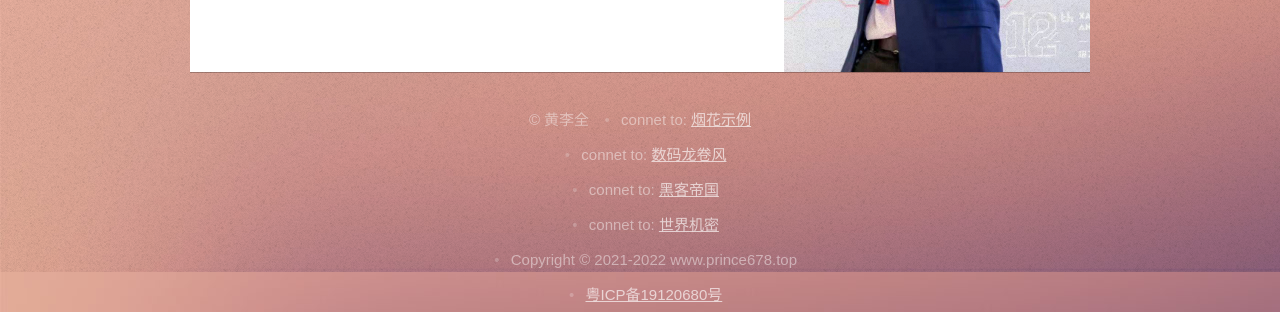
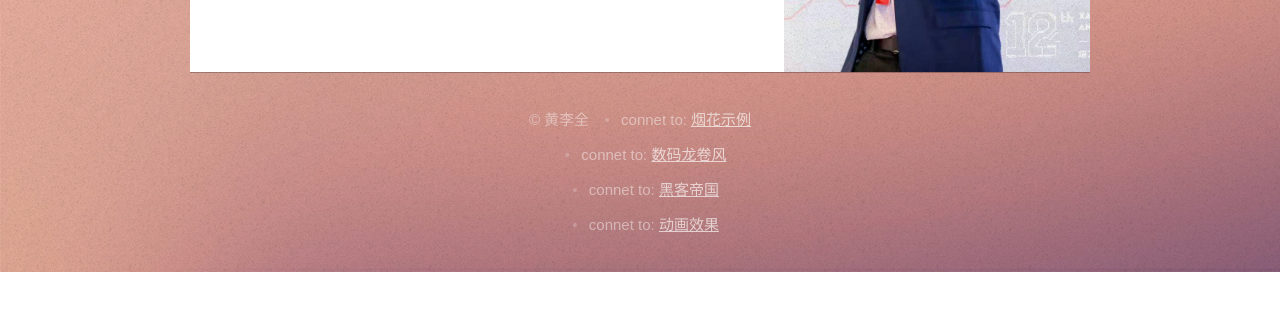
Before and after one commit to MagicPrince666/-, a plain HTML site: page index.html in a window 1280 px wide. Shown: the part 528-840 px from the top of the page. After the commit the page ends 800 px from the top, so only its background shows below. Drawn offline with Linux system fonts and the light colour scheme.

Commit message:
刷新一下

```diff
--- a/index.html
+++ b/index.html
@@ -3,8 +3,9 @@
 	Astral 1.0
 -->
 <html>
+
 <head>
-		<title>huangliquan </title>
+	<title>huangliquan</title>
 	<meta http-equiv="content-type" content="text/html; charset=utf-8" />
 	<meta name="description" content="" />
 	<meta name="keywords" content="" />
@@ -23,6 +24,7 @@
 	</noscript>
 	<!--[if lte IE 8]><link rel="stylesheet" href="css/ie8.css" /><![endif]-->
 </head>
+
 <body class="homepage">
 
 	<!-- Wrapper-->
@@ -98,10 +100,11 @@
 					<div class="5grid">
 						<div class="row">
 							<div class="6u">
-												<input type="text" class="text" name="name" placeholder="Name" value="liquan huang"/>
+								<input type="text" class="text" name="name" placeholder="Name" value="liquan huang" />
 							</div>
 							<div class="6u">
-												<input type="text" class="text" name="email" placeholder="Email" value="846863428@qq.com"/>
+								<input type="text" class="text" name="email" placeholder="Email"
+									value="846863428@qq.com" />
 							</div>
 						</div>
 						<div class="row">
@@ -132,13 +135,12 @@
 				<li>connet to: <a href="fireflower.html" title="烟花示例" target="_blank">烟花示例</a></li><br>
 				<li>connet to: <a href="wind/index.html" title="龙卷风示例" target="_blank">数码龙卷风</a></li><br>
 				<li>connet to: <a href="hack/index.html" title="黑客帝国" target="_blank">黑客帝国</a></li><br>
-							<li>connet to: <a href="tougirl/index.html" title="机密" target="_blank">世界机密</a></li><br>
-							<li>Copyright &copy; 2021-2022 www.prince678.top </li><br>
-							<li><a href="#" target="_blank">粤ICP备19120680号</a></li>
+				<li>connet to: <a href="tougirl/index.html" title="机密" target="_blank">动画效果</a></li><br>
 			</ul>
 		</div>
 
 	</div>
 
 </body>
+
 </html>
```
Also changed, not shown: fireflower.html (+1 -1 lines), tougirl/index.html (+1 -1 lines), 1 other file. Lines whose indentation alone changed are shown as unchanged.
